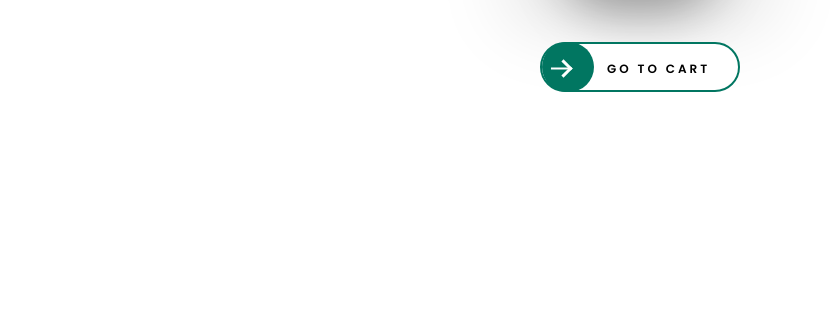
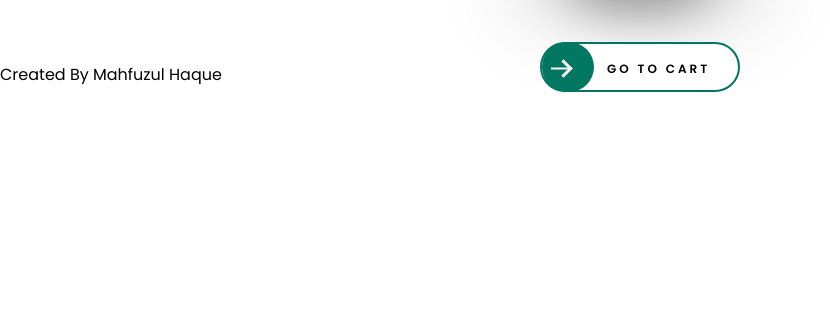
Before and after one commit to MahfuzulHaque-22/Responsive-Animated-Profile-Page---Hover-CSS, a plain HTML site: page index.html in a window 1280 px wide. Shown: the part 388-722 px from the top of the page, without its empty margins (0-830 px from the left). Drawn offline with Linux system fonts and the light colour scheme.

Commit message:
Update and rename profile.html to index.html

```diff
--- a/profile.html
+++ b/index.html
@@ -6,7 +6,7 @@
     <meta name="viewport" content="width=device-width, initial-scale=1.0">
     <link rel="stylesheet" type="text/css" href="profile.css">
     <link href="fabicon.png" rel="icon">
-    <title>Bishuddhota - Profile</title>
+    <title>Profile</title>
     <title>Document</title>
 </head>
 <body>
@@ -56,6 +56,6 @@
             </span>
         </button>
     </div>
-
+    <p>Created By Mahfuzul Haque</p>
 </body>
 </html>
```
